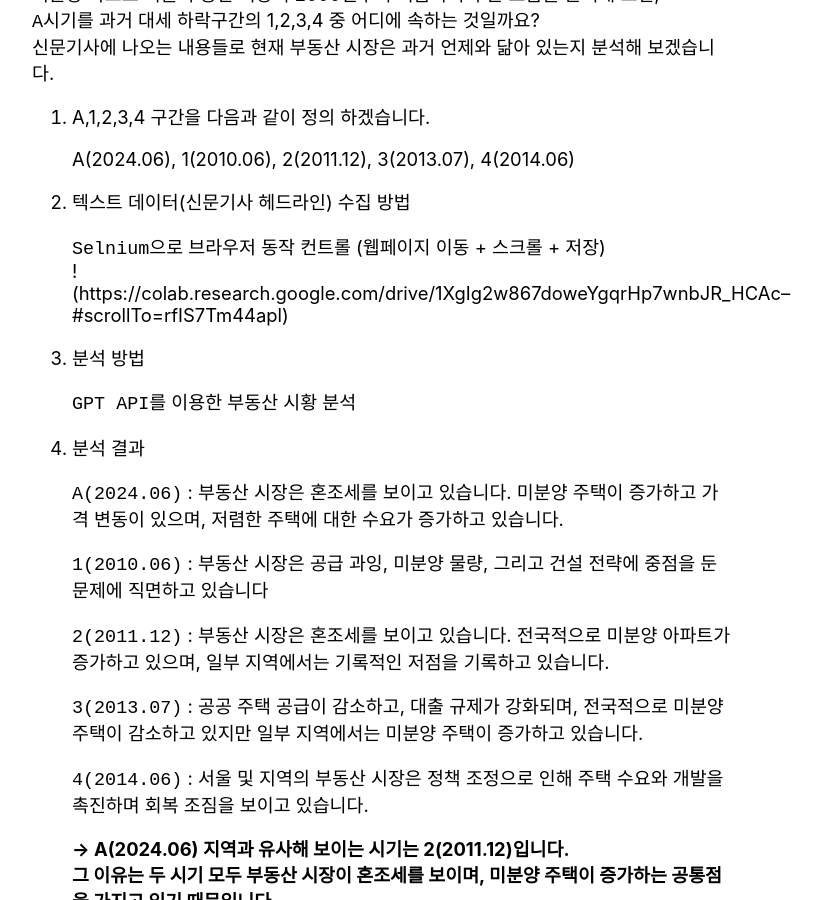
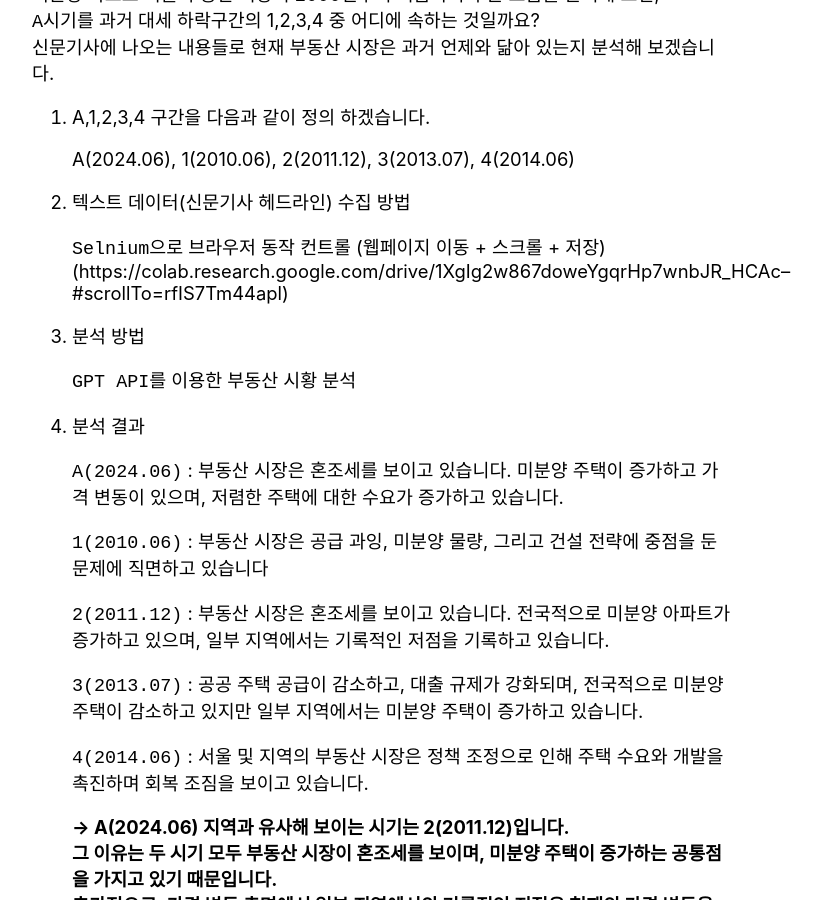
Before and after one commit to Timeleeh/skkufinal.github.io, a Jekyll site: the page built from _posts/2024-06-18-미분양 주택수와 주택가격 상관관계.md, in a window 1280 px wide and 900 px high, scrolled down 1703 px. Shown: the whole window, without its empty margins (258-1080 px from the left). Built offline with Jekyll 4.4.1, drawn with Linux system fonts in a browser that asks for light colours; nearby versions of some CDN libraries; comment, search, counter and statistics services are not loaded.

```diff
--- a/_posts/2024-06-18-미분양 주택수와 주택가격 상관관계.md
+++ b/_posts/2024-06-18-미분양 주택수와 주택가격 상관관계.md
@@ -49,7 +49,7 @@ categories: jekyll update
 2. 텍스트 데이터(신문기사 헤드라인) 수집 방법
 
    `Selnium`으로 브라우저 동작 컨트롤 (웹페이지 이동 + 스크롤 + 저장)<br>
-    !(https://colab.research.google.com/drive/1XgIg2w867doweYgqrHp7wnbJR_HCAc--#scrollTo=rfIS7Tm44apl)
+    (https://colab.research.google.com/drive/1XgIg2w867doweYgqrHp7wnbJR_HCAc--#scrollTo=rfIS7Tm44apl)
 3. 분석 방법
 
    `GPT API`를 이용한 부동산 시황 분석
```
